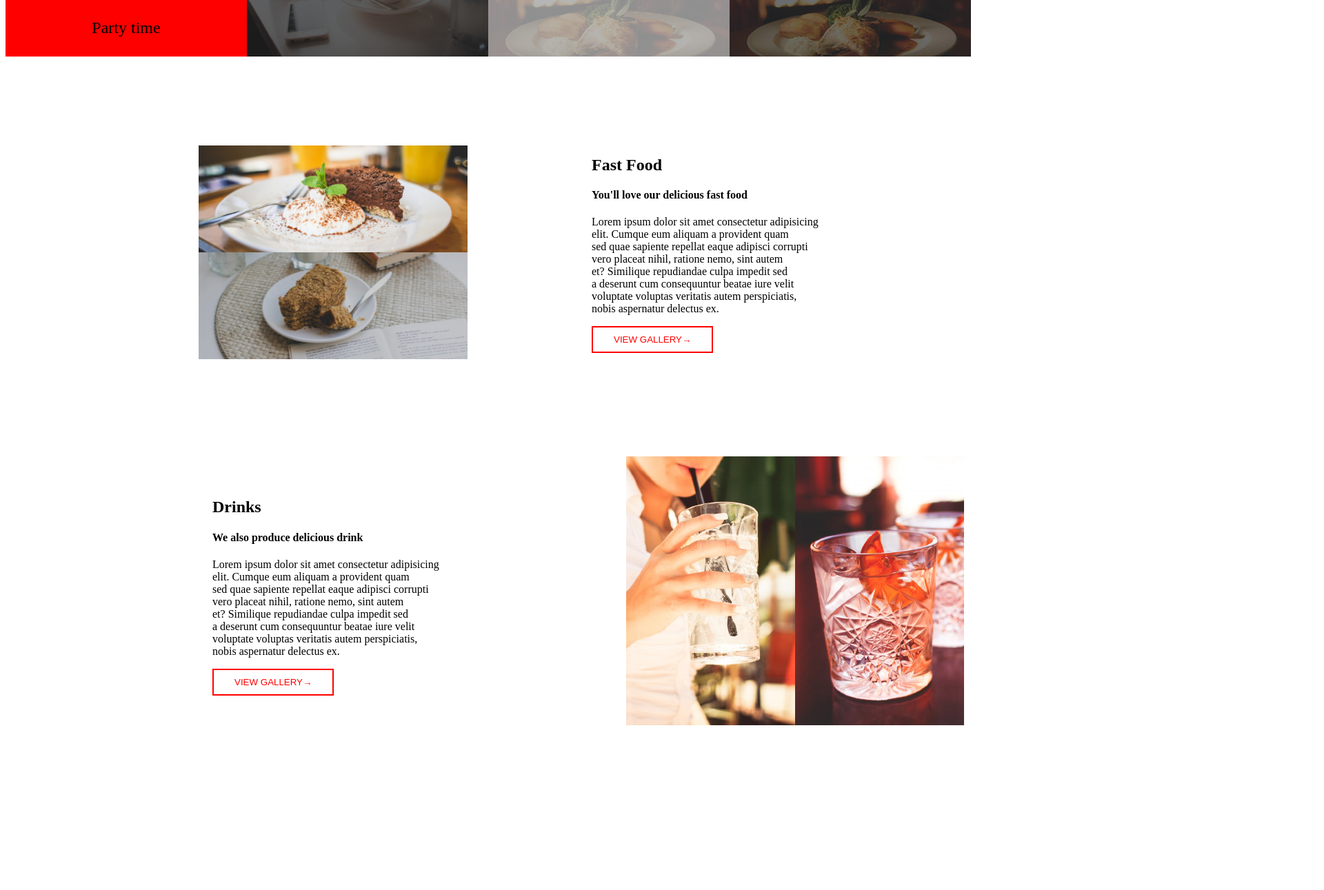
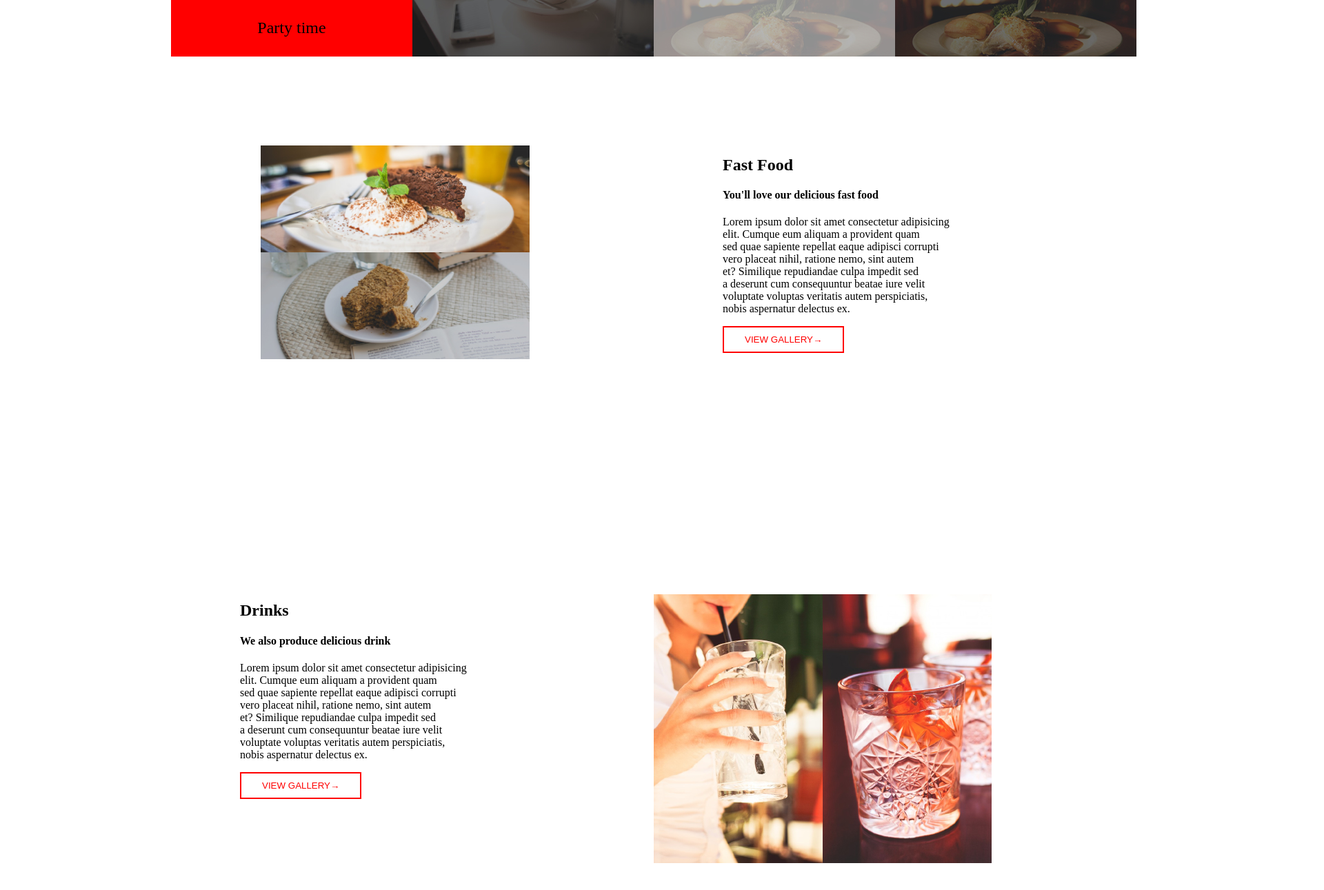
Before and after one commit to JAPHETHNYARANGA/Anitas-Kitchen, a plain HTML site: page index.html in a window 1280 px wide. Shown: the part 772-2063 px from the top of the page at 69% size, 1920 px wide, since content can reach past the window. Drawn offline with Linux system fonts and the light colour scheme.

Commit message:
section 2 done

```diff
--- a/styles/styles.css
+++ b/styles/styles.css
@@ -1,7 +1,12 @@
 body , html{
     height:100%;
+
+
+}
+.project{
     width:1400px;
-
+    overflow: hidden;
+    margin-left:240px;
 }
 #fa-fa{
     position:relative;
@@ -70,6 +75,7 @@ body , html{
 .section2{
     height:100%;
     margin:0;
+
 }
 
 .section2-images{
@@ -79,12 +85,14 @@ body , html{
     height:245px;
     width:390px;
     margin:50px 0 0 280px;
+    position:relative;
+    right:150px;
 
 }
 .section2-texts{
     position:relative;
     bottom:250px;
-    left:850px;
+    left:800px;
 }
 .section2-texts>button{
     border: red;
@@ -100,14 +108,14 @@ body , html{
     display:flex;
     flex-direction: row;
     position:relative;
-    left:900px;
-    bottom:100px;
+    left:700px;
+    top:100px;;
 
 }
 #drinks{
     position:relative;
-    left:300px;
-    bottom:450px;
+    left:100px;
+    bottom:300px;
 }
 
 #drinks>button{
@@ -150,6 +158,7 @@ bottom:24px;
 
 .fooditems{
     background-image: url('/images/foodsBg.jpg');
+    width:1400px;
     background-size: 100% 100%;
     background-repeat: no-repeat;
     text-align: center;
@@ -164,6 +173,8 @@ bottom:24px;
     padding: 30px;
     padding-bottom: 0px;
     height: auto;
+    width:1200px;
+
 }
 .items_list {
     color: #F15A29;
@@ -173,6 +184,7 @@ bottom:24px;
     justify-content: center;
     align-items: center;
     font-size: 18px;
+
 }
 #food{
     display:flex;
@@ -187,6 +199,8 @@ bottom:24px;
     margin: 0px;
     width: 100%;
     border-collapse: collapse;
+    width:1200px;
+
 }
 th{
     background-color: #cccccc;
@@ -307,7 +321,7 @@ input{
 }
 .icons{
     position:absolute;
-    left:620px;
+    left:850px;
 
 
 }
```
